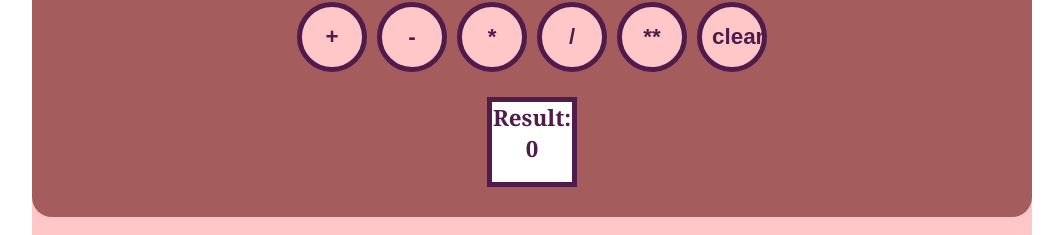
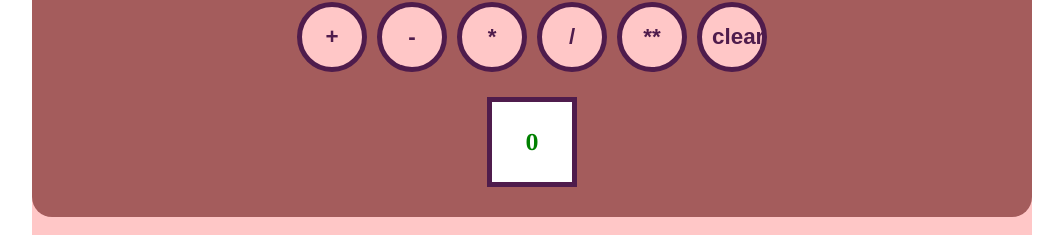
Before and after one commit to gwenstew/mp-3, a React (Vite) app: page /Projects in a window 1280 px wide. Shown: the part 1141-1376 px from the top of the page, without its empty margins (108-1171 px from the left). Built offline with nearby package versions, Linux system fonts and the light colour scheme.

Commit message:
fixed color change on result number

```diff
--- a/src/components/Calculator.tsx
+++ b/src/components/Calculator.tsx
@@ -12,15 +12,18 @@ const StyledCalculator= styled.div`
     background-color:#a45c5c;
 `;
 
-const StyledOutput=styled.div`
+const StyledOutput=styled.div<{resColor: string}>`
     width: 80px;
     height: 80px;
     border: 5px solid #4f1c4c;;
     background-color: white;
     margin: 10px auto;
+    display: flex;
+    justify-content: center;
     align-items: center;
     font-weight: bold;
     font-size: calc(16px + 0.5vw);
+    color: ${(props) => props.resColor};
 `;
 
 const StyledInput= styled.div`
@@ -125,8 +128,8 @@ function Calculator() {
                 <button className="add" onClick={handlePower}>**</button>
                 <button className="add" onClick={clear}>clear</button>
             </StyledButtons>
-            <StyledOutput>
-                Result: {result}
+            <StyledOutput resColor={resColor}>
+                {result}
             </StyledOutput>
         </StyledCalculator>
     )
```
